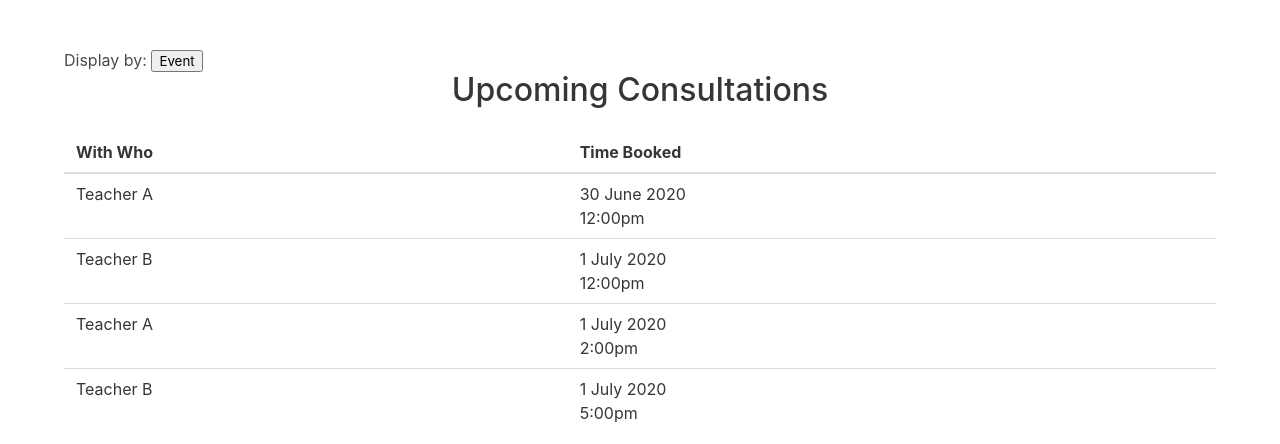
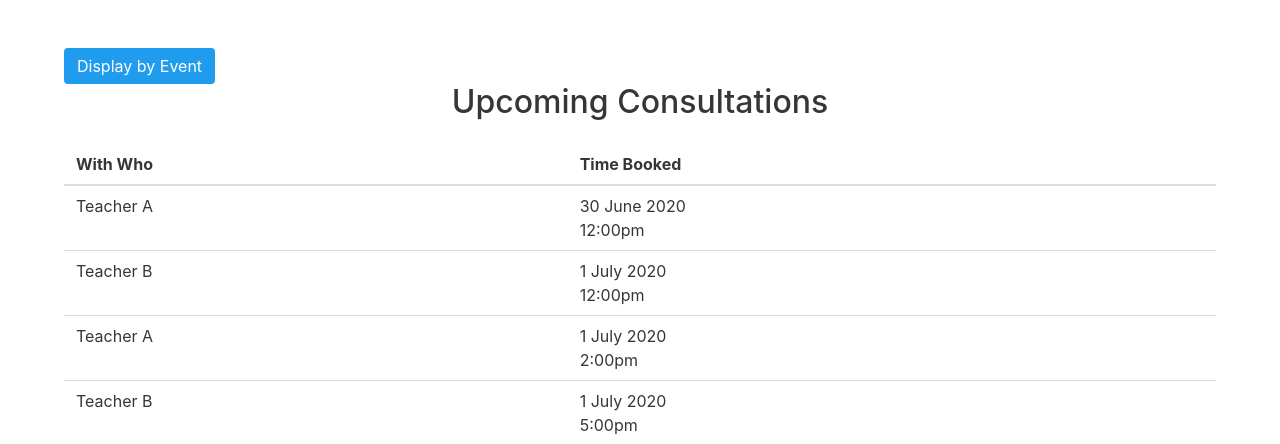
Before and after one commit to YongJunLim/Booking-System, a Flask app: page /homepage in a window 1280 px wide. Shown: the part 52-496 px from the top of the page. Run offline with Flask 2, Linux system fonts and the light colour scheme; some libraries are stand-ins or nearby versions.

Commit message:
changed buttons on home pages

```diff
--- a/static/css/testTable.css
+++ b/static/css/testTable.css
@@ -3,8 +3,8 @@ div.tags {
 }
 
 .field.has-addons {
-  justify-content: center;
-  margin-bottom: 12px;
+    justify-content: center;
+    margin-bottom: 12px;
 }
 
 td:not(.has-text-weight-bold) {
--- a/templates/view-by-event.html
+++ b/templates/view-by-event.html
@@ -7,10 +7,8 @@
 {% block content %}
 <section class="section is-centered">
     <div class="container">
-
-        <label>Display by: </label>
-        <form style="display: inline;" action="/sort_by_time">
-            <input type="submit" value="Time">
+        <form action="/sort_by_time">
+            <input class="button is-info" type="submit" value="Display by Time">
         </form>
         <h1 class="title">Upcoming Consultations</h1>
 
--- a/templates/view-by-time.html
+++ b/templates/view-by-time.html
@@ -7,10 +7,8 @@
     {% block content %}
     <section class="section is-centered">
         <div class="container">
-
-            <label>Display by: </label>
-            <form style="display: inline;" action="/sort_by_event">
-                <input type="submit" value="Event">
+            <form action="/sort_by_event">
+                <input class="button is-info" type="submit" value="Display by Event">
             </form>
             <h1 class="title">Upcoming Consultations</h1>
             <table class="table is-fullwidth is-hoverable">
```
